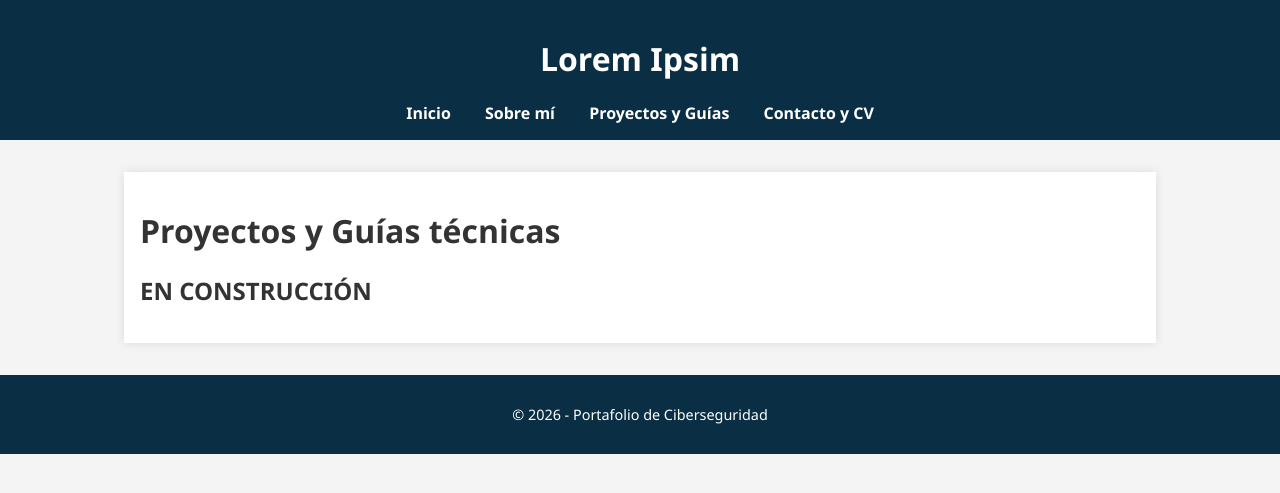
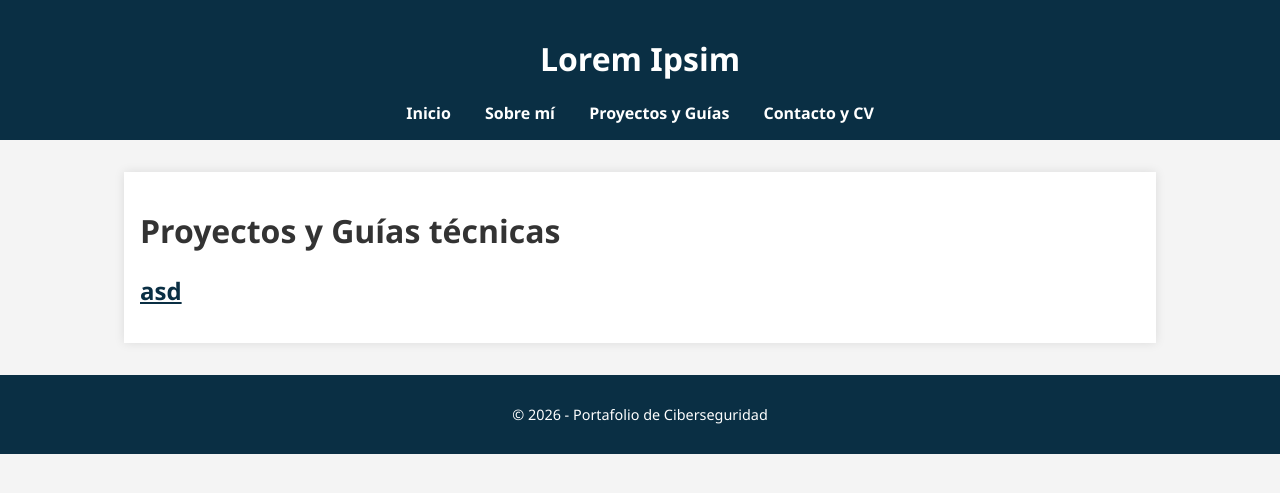
Before and after one commit to glimqitch/glimqitch.github.io, a Jekyll site: the page built from projects.md, in a window 1280 px wide. Shown: the top 493 px of the page. Built offline with Jekyll 4.4.1, drawn with Linux system fonts in a browser that asks for light colours.

Commit message:
Update projects.md

```diff
--- a/projects.md
+++ b/projects.md
@@ -5,4 +5,4 @@ title: Proyectos y Guías
 
 # Proyectos y Guías técnicas
 
-## EN CONSTRUCCIÓN
+## [asd](/project/startup.md)
```
